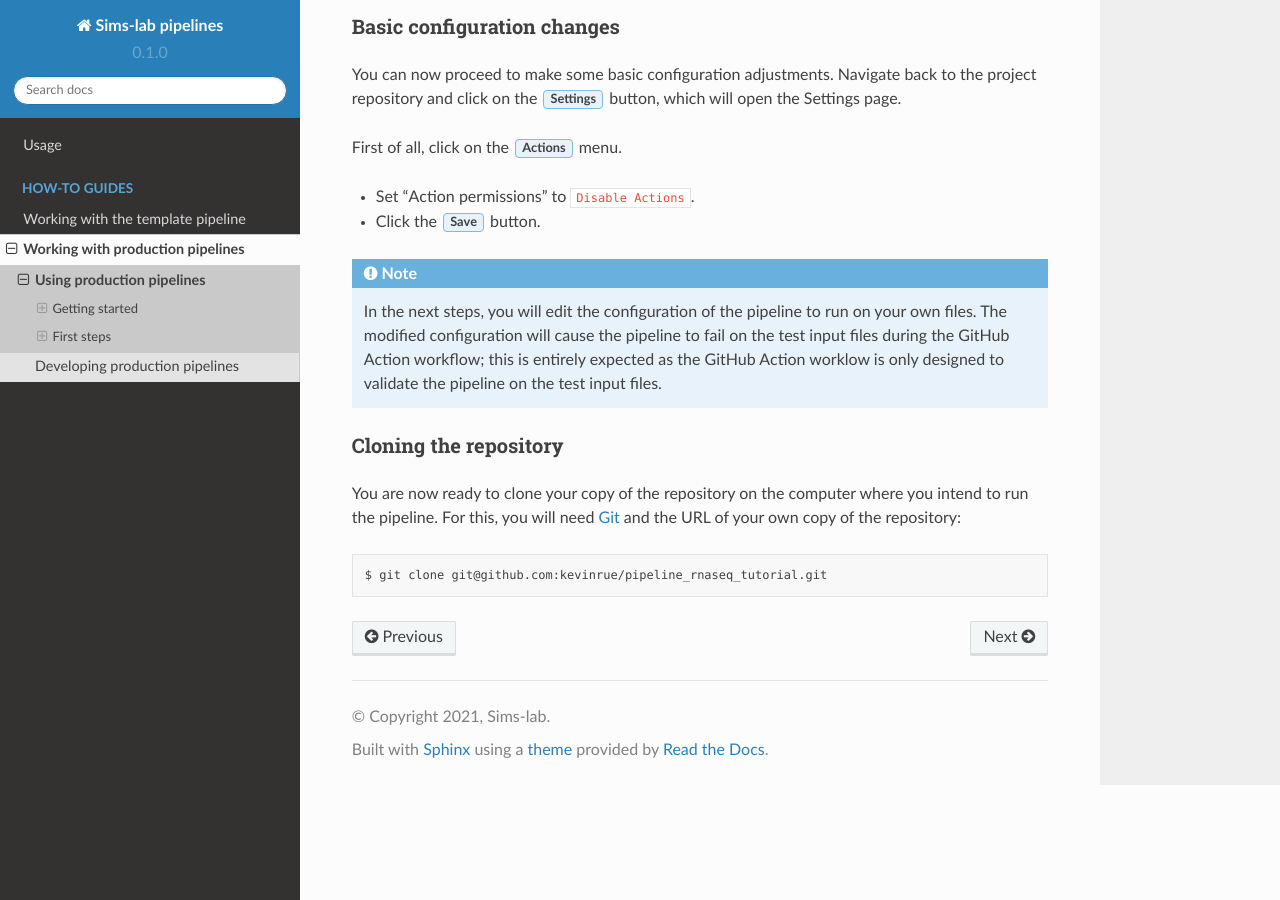
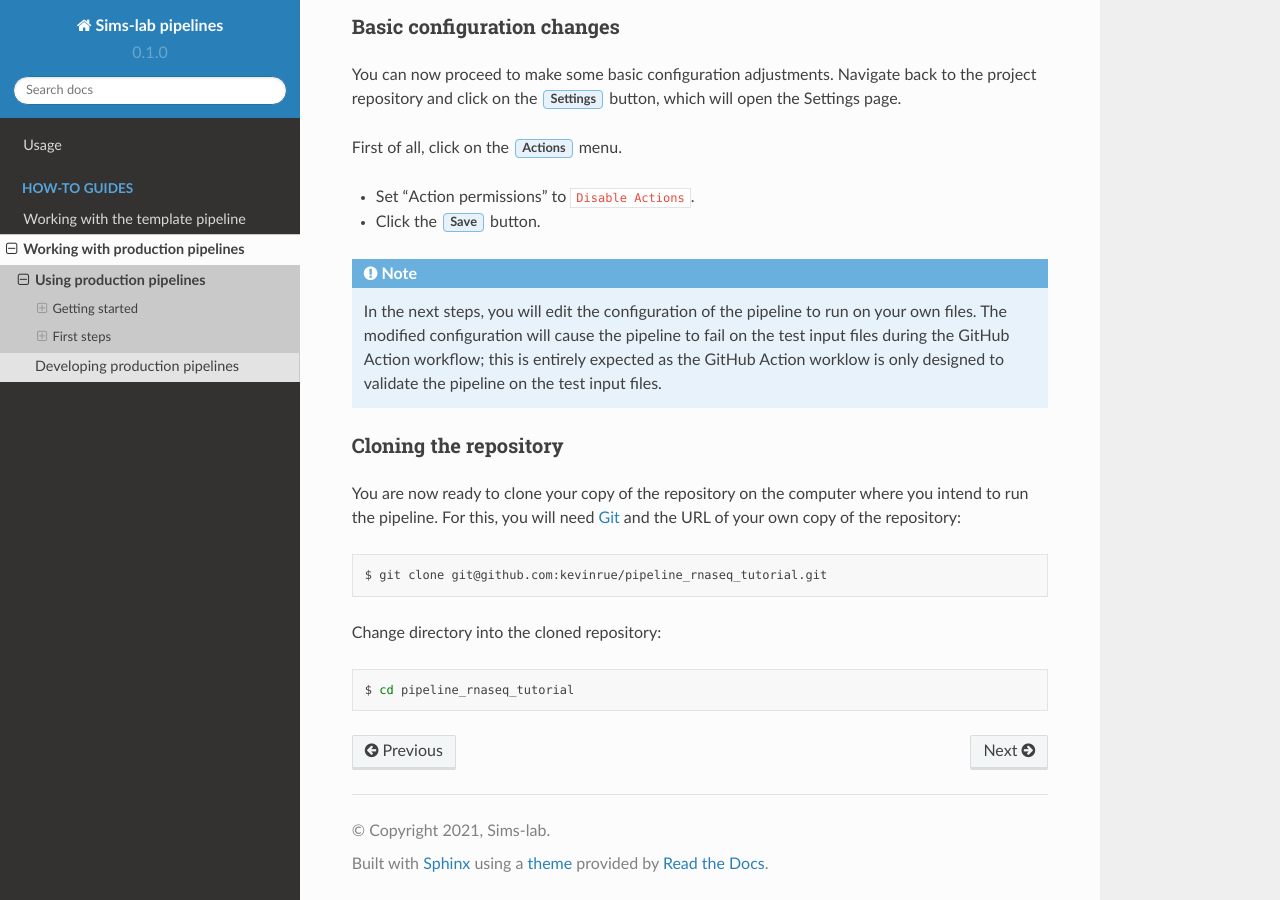
Before and after one commit to kevinrue/rtd-tutorial, a Sphinx documentation site: the page built from docs/source/guides/production_usage.rst, in a window 1280 px wide and 900 px high, scrolled down 3696 px. Built offline with Sphinx 7.4.7 and the Read the Docs theme 2.0.0, drawn with Linux system fonts in a browser that asks for light colours.

Commit message:
add code chunk

```diff
--- a/docs/source/guides/production_usage.rst
+++ b/docs/source/guides/production_usage.rst
@@ -168,3 +168,9 @@ and the URL of your own copy of the repository:
 .. prompt:: bash $
 
    git clone git@github.com:kevinrue/pipeline_rnaseq_tutorial.git
+
+Change directory into the cloned repository:
+
+.. prompt:: bash $
+
+   cd pipeline_rnaseq_tutorial
```
